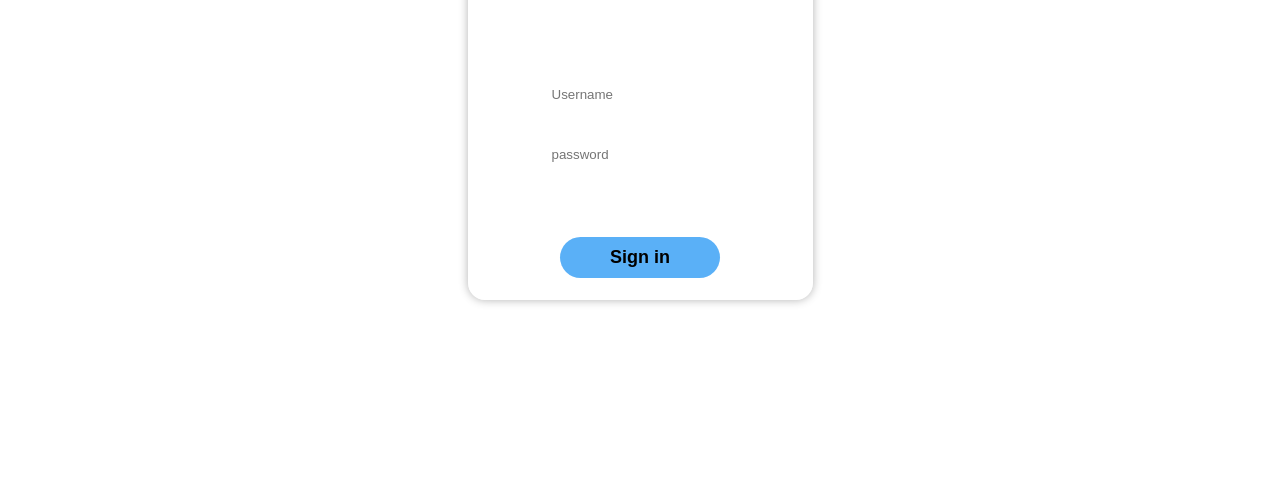
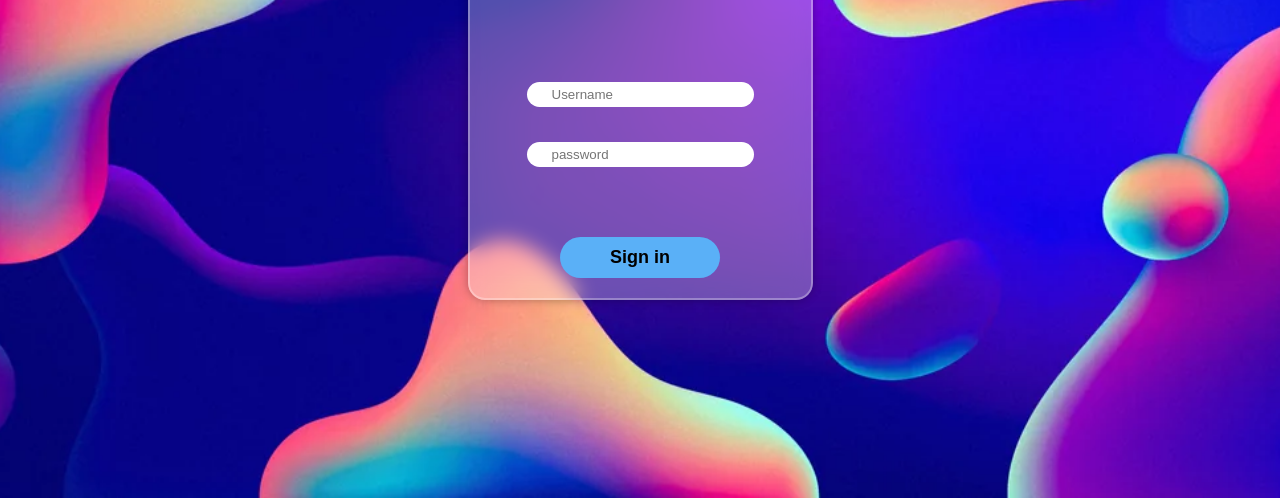
Before and after one commit to Hoodieboy85/Login-page, a plain HTML site: page Index.html in a window 1280 px wide. Shown: the part 302-800 px from the top of the page. Drawn offline with Linux system fonts and the light colour scheme.

Commit message:
Fix HTML encoding issues and update image path
Fix img .jpg to .jpg.webp

I'm a goober

```diff
--- a/Index.html
+++ b/Index.html
@@ -54,7 +54,7 @@
 
         }
         body {
-            background-image: url('imgwp.jpg');
+            background-image: url('imgwp.jpg.webp');
             background-size: cover;
             background-position: center;
             background-repeat: no-repeat;
```
